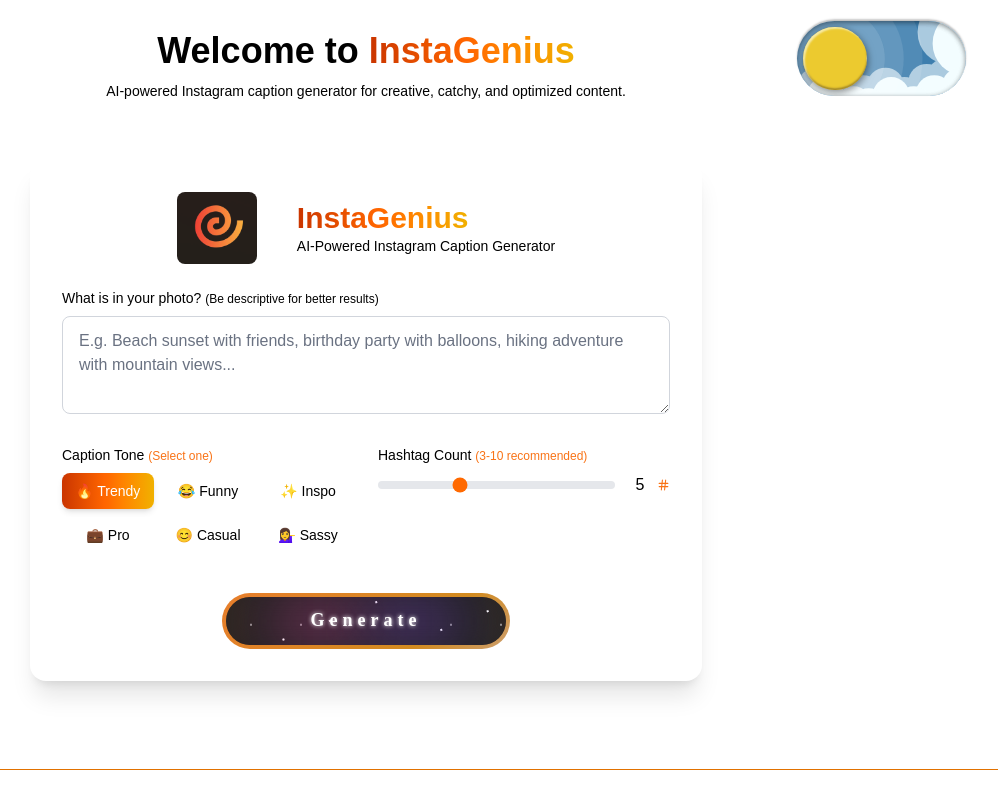
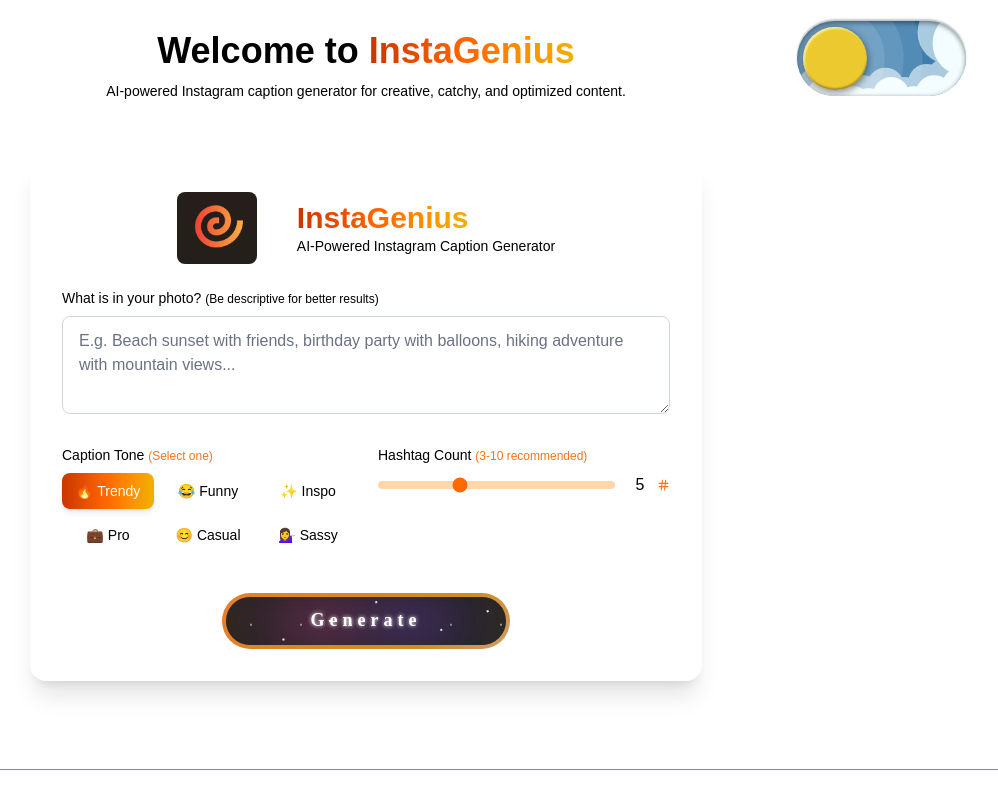
Before and after one commit to CodewithRohitRajput/InstaGenius, a Next.js app in the folder client/: page / in a window 1280 px wide. Shown: the top 800 px of the page, without its empty margins (274-1272 px from the left). Built offline with nearby package versions, Linux system fonts and the light colour scheme.

Commit message:
added bg orange to range type

```diff
--- a/client/app/page.js
+++ b/client/app/page.js
@@ -241,7 +241,7 @@ export default function CaptionGenerator() {
                         max="15"
                         value={hashtagCount}
                         onChange={(e) => setHashtagCount(parseInt(e.target.value))}
-                        className="w-full h-2 bg-gray-200 dark:bg-gray-600 rounded-lg appearance-none cursor-pointer accent-orange-500"
+                        className="w-full h-2 bg-orange-200 dark:bg-orange-600 rounded-lg appearance-none cursor-pointer accent-orange-500"
                       />
                       <span className="ml-3 w-8 text-center text-black dark:text-white font-medium">{hashtagCount}</span>
                       <FiHash className="ml-1 text-orange-500 dark:text-orange-400" />
```
